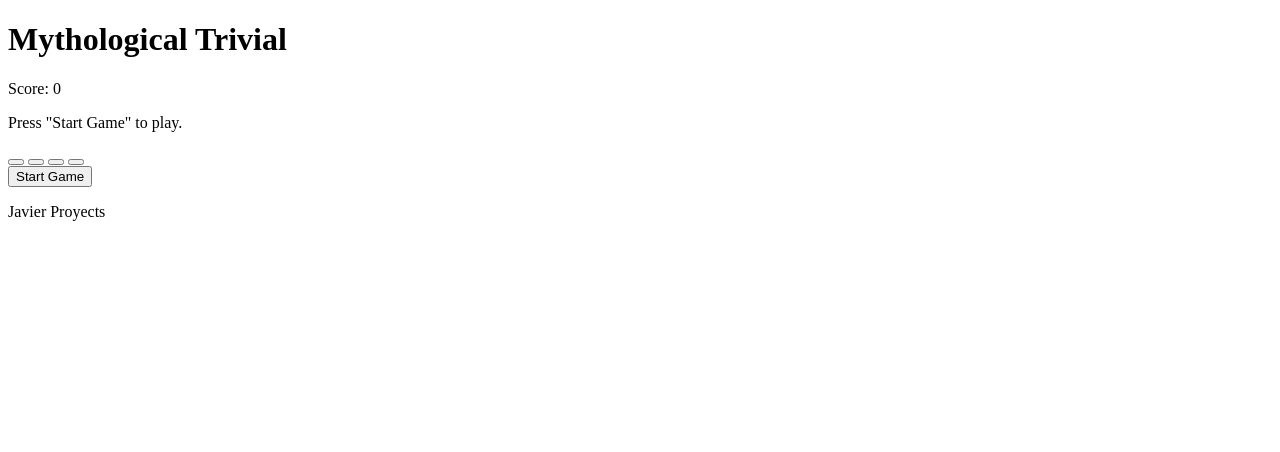
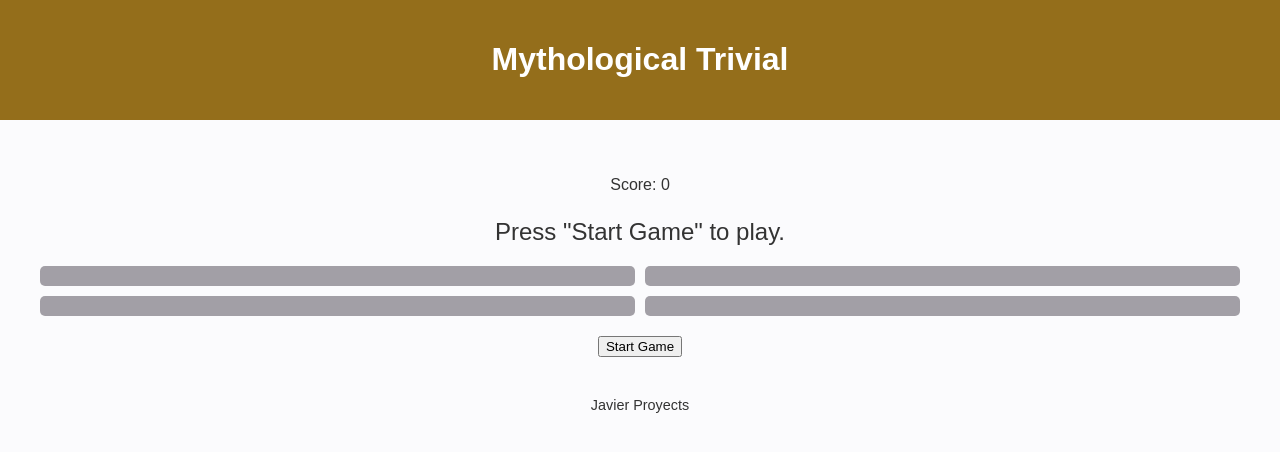
Before and after one commit to Javi333afg/Mythological-Trivial, a plain HTML site: page index.html in a window 1280 px wide. Drawn offline with Linux system fonts and the light colour scheme; files that its build step writes are made by us from their sources; files whose address does not match are found by name.

Commit message:
Add style code

```diff
--- a/assets/css/style.css
+++ b/assets/css/style.css
@@ -0,0 +1,51 @@
+body {
+    font-family: Arial, sans-serif;
+    text-align: center;
+    background-color: #fbfbfd;
+    color: #333;
+    margin: 0;
+    padding: 0;
+}
+
+header {
+    background-color: #946e1b;
+    color: #fff;
+    padding: 20px;
+}
+
+.container {
+    margin: 20px;
+    padding: 20px;
+}
+
+.answers {
+    display: grid;
+    gap: 10px;
+    margin-bottom: 20px;
+    grid-template-columns: repeat(2, 1fr);
+}
+
+.question {
+    font-size: 1.5rem;
+    margin-bottom: 20px;
+}
+
+.answer-button {
+    background-color: #79757ead;
+    color: #fff;
+    border: none;
+    padding: 10px;
+    font-size: 1rem;
+    cursor: pointer;
+    border-radius: 5px;
+    transition: background-color 0.3s;
+}
+
+.answer-button:hover {
+    background-color: #3700b3;
+}
+
+footer {
+    margin-top: 20px;
+    font-size: 0.9rem;
+}
--- a/index.html
+++ b/index.html
@@ -2,12 +2,16 @@
 <html lang="en">
     <head>
         <meta charset="UTF-8">
+        <meta name="viewport" content="width=device-width, initial-scale=1.0">
 
-        <meta name="viewport" content="width=device-width, initial-scale=1.0">
+        <link rel="stylesheet" href="assets/css/style.css">
+
         <title>Mythological Trivial</title>
-        <link rel="stylesheet" href="style.css">
+
     </head>
     <body>
+
+
 
         <header>
             <h1>Mythological Trivial</h1>
```
Also changed, not shown: assets/images/gods.jpg (added).
